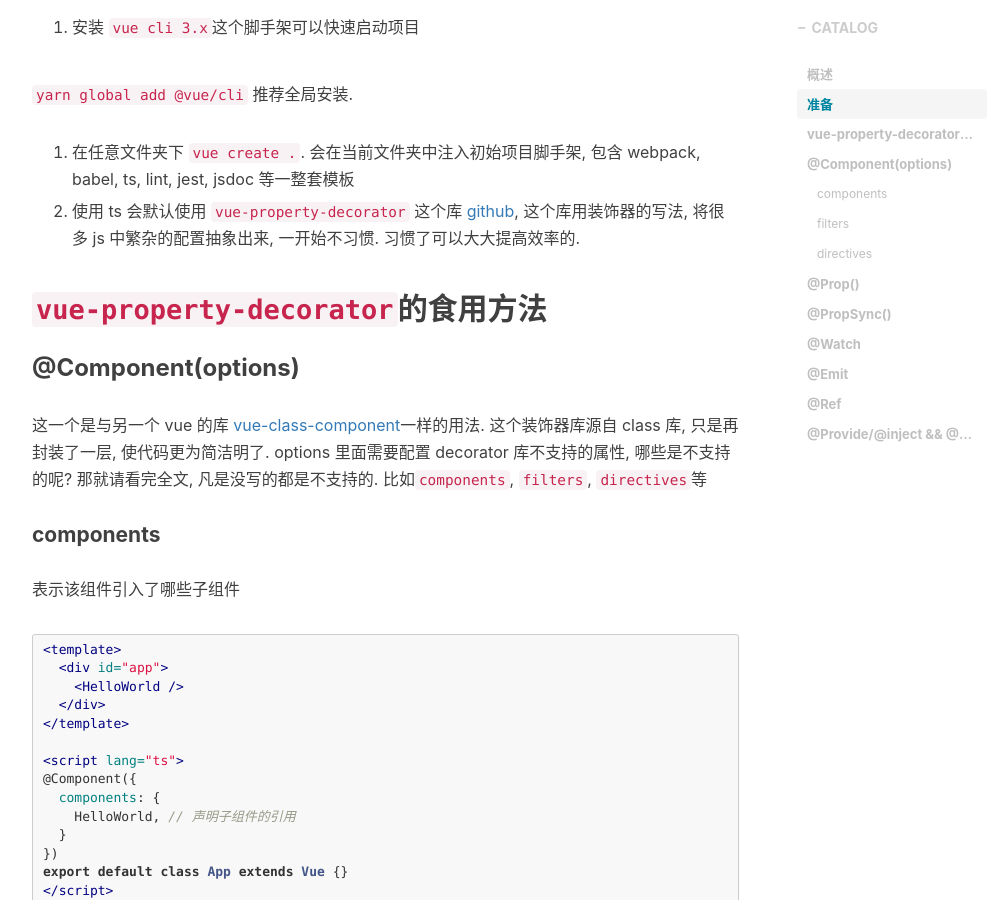
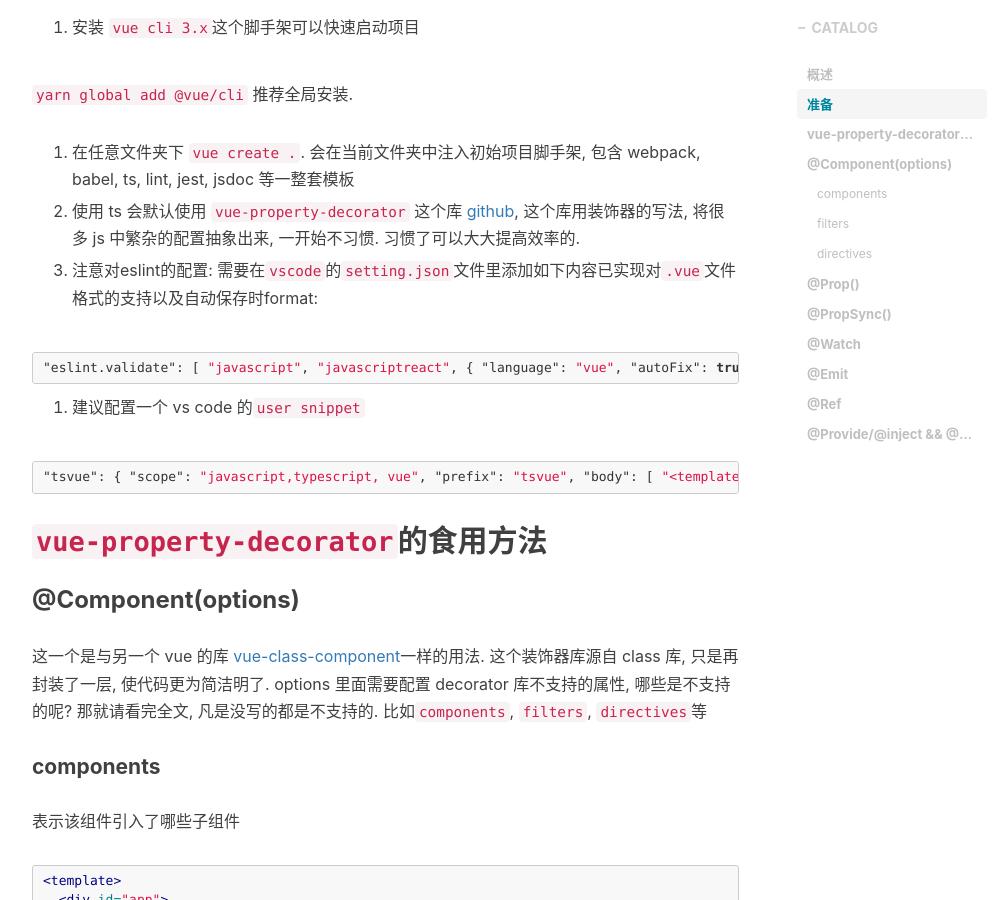
Before and after one commit to JiangLiruii/jiangliruii.github.io, a Jekyll site: the page built from _posts/2019-08-21-VUE.md, in a window 1280 px wide and 900 px high, scrolled down 1131 px. Shown: the whole window, without its empty margins (233-1236 px from the left). Built offline with Jekyll 4.4.1, drawn with Linux system fonts in a browser that asks for light colours; comment, search, counter and statistics services are not loaded; some of the changed text lies outside the part shown.

Commit message:
modify some project preparation

````diff
--- a/_posts/2019-08-21-VUE.md
+++ b/_posts/2019-08-21-VUE.md
@@ -33,6 +33,43 @@
 
 3. 使用 ts 会默认使用 `vue-property-decorator` 这个库 [github](https://www.npmjs.com/package/vue-property-decorator), 这个库用装饰器的写法, 将很多 js 中繁杂的配置抽象出来, 一开始不习惯. 习惯了可以大大提高效率的.
 
+4. 注意对eslint的配置: 需要在`vscode`的`setting.json`文件里添加如下内容已实现对`.vue`文件格式的支持以及自动保存时format:
+
+```json
+"eslint.validate": [
+    "javascript",
+    "javascriptreact",
+    {
+        "language": "vue",
+        "autoFix": true
+    }
+],
+"eslint.autoFixOnSave": true,
+```
+
+5. 建议配置一个 vs code 的`user snippet`
+
+```json
+"tsvue": {
+  "scope": "javascript,typescript, vue",
+  "prefix": "tsvue",
+  "body": [
+    "<template>",
+    "  <div>",
+    "  </div>",
+    "</template>",
+    "<script lang=\"ts\">",
+    "import Vue from 'vue';",
+    "import { Component } from 'vue-property-decorator';",
+    "@Component",
+    "export default class $1 extends Vue {",
+      "$2",
+    "}",
+    "</script>"
+  ],
+  "description": "Vue typescript template"
+}
+```
 ## `vue-property-decorator`的食用方法
 
 ### @Component(options)
````
